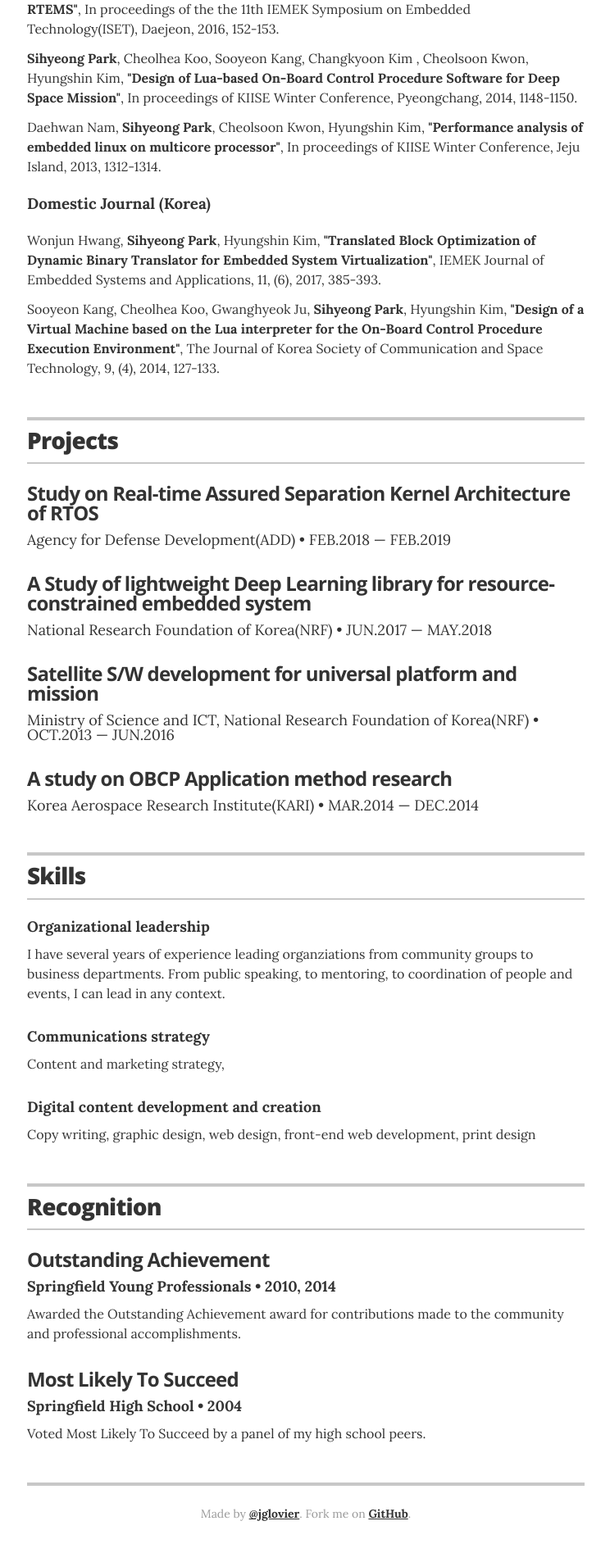
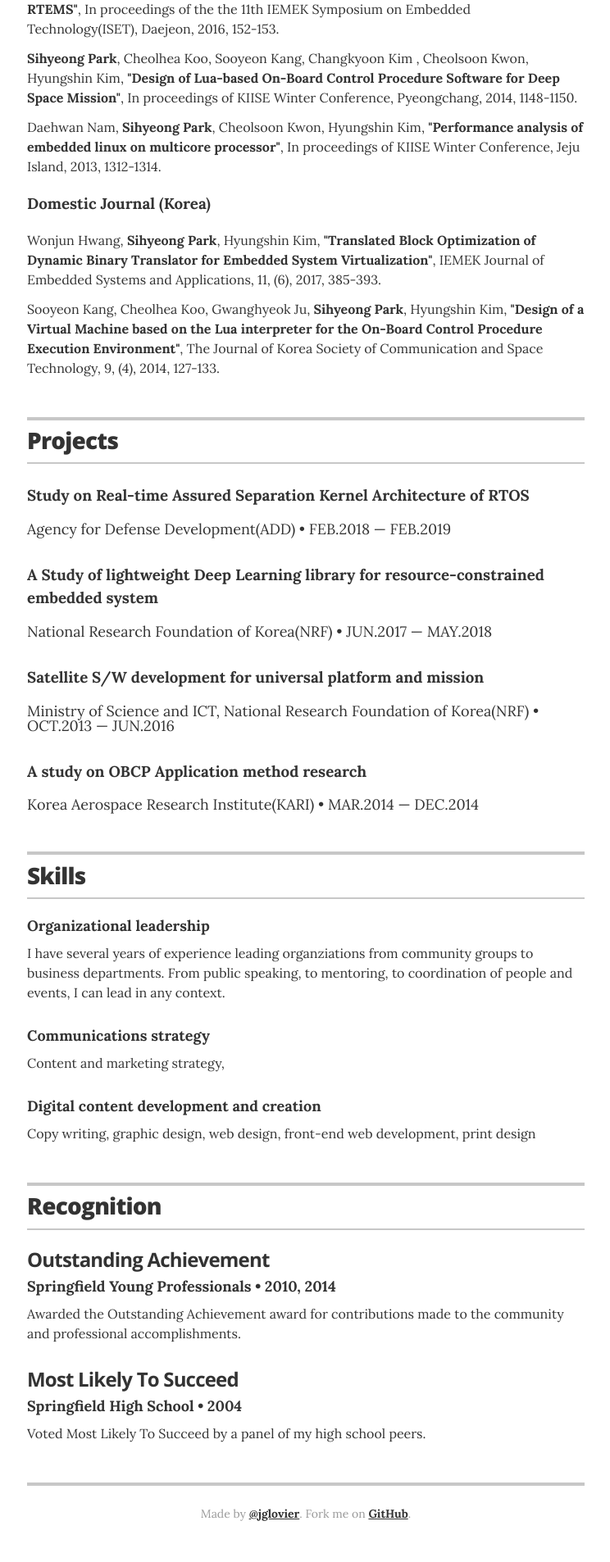
Before and after one commit to sihyeong/sihyeong.github.io, a Jekyll site: the page built from index.html, in a window 1280 px wide. Shown: the part 1971-3877 px from the top of the page at 82% size, without its empty margins (267-1011 px from the left). Built offline with Jekyll 4.4.1, drawn with Linux system fonts in a browser that asks for light colours.

Commit message:
Update resume.html

```diff
--- a/_layouts/resume.html
+++ b/_layouts/resume.html
@@ -143,7 +143,7 @@
         {% for project in site.data.projects %}
         <div class="resume-item" itemscope itemtype="http://schema.org/CreativeWork">
           <meta itemprop="creator" content="{{ site.resume_name }}" itemtype="http://schema.org/Person" />
-          <h6 class="resume-item-title">{{ project.project }}</h6>
+          <h3> {{ project.project }} </h3>
           <p class="resume-item-details">{{ project.funder }}  &bull; {{ project.duration }}</p>
           {% if project.description %}
           <p class="resume-item-copy">{{ project.description }}</p>
```
